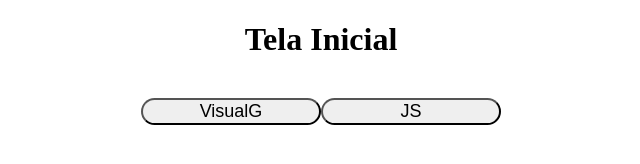
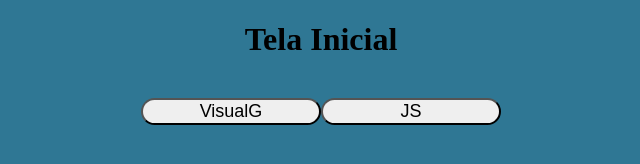
Before and after one commit to laraDrews/TrabalhoCharles, a plain HTML site: page index.html in a window 1280 px wide. Shown: the whole page, without its empty margins (319-959 px from the left). Drawn offline with Linux system fonts and the light colour scheme.

Commit message:
trabalho

```diff
--- a/style.css
+++ b/style.css
@@ -1,4 +1,5 @@
 body{
+    background-color: #2f7794;
     text-align: center
 }
 input{
```
